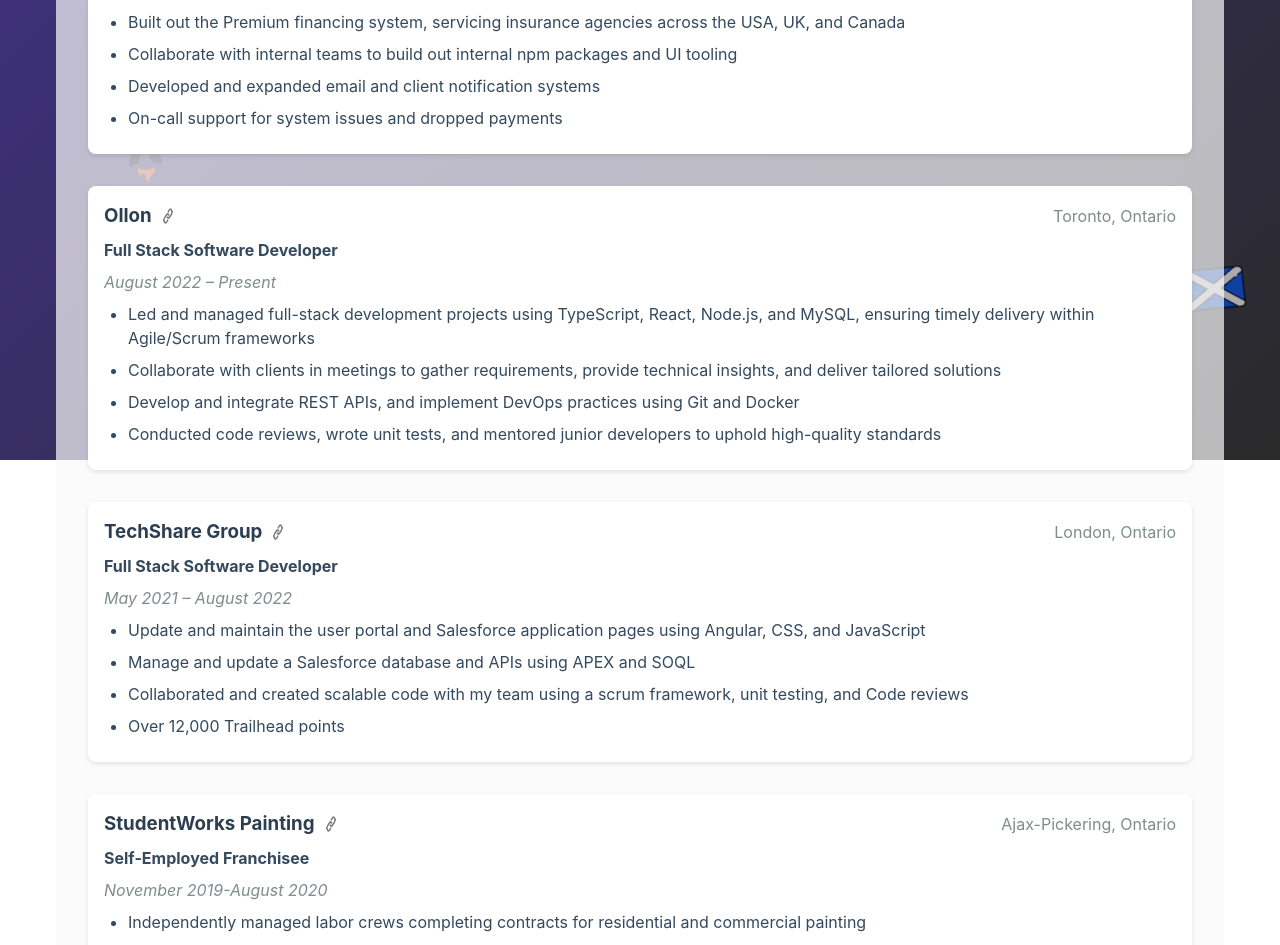
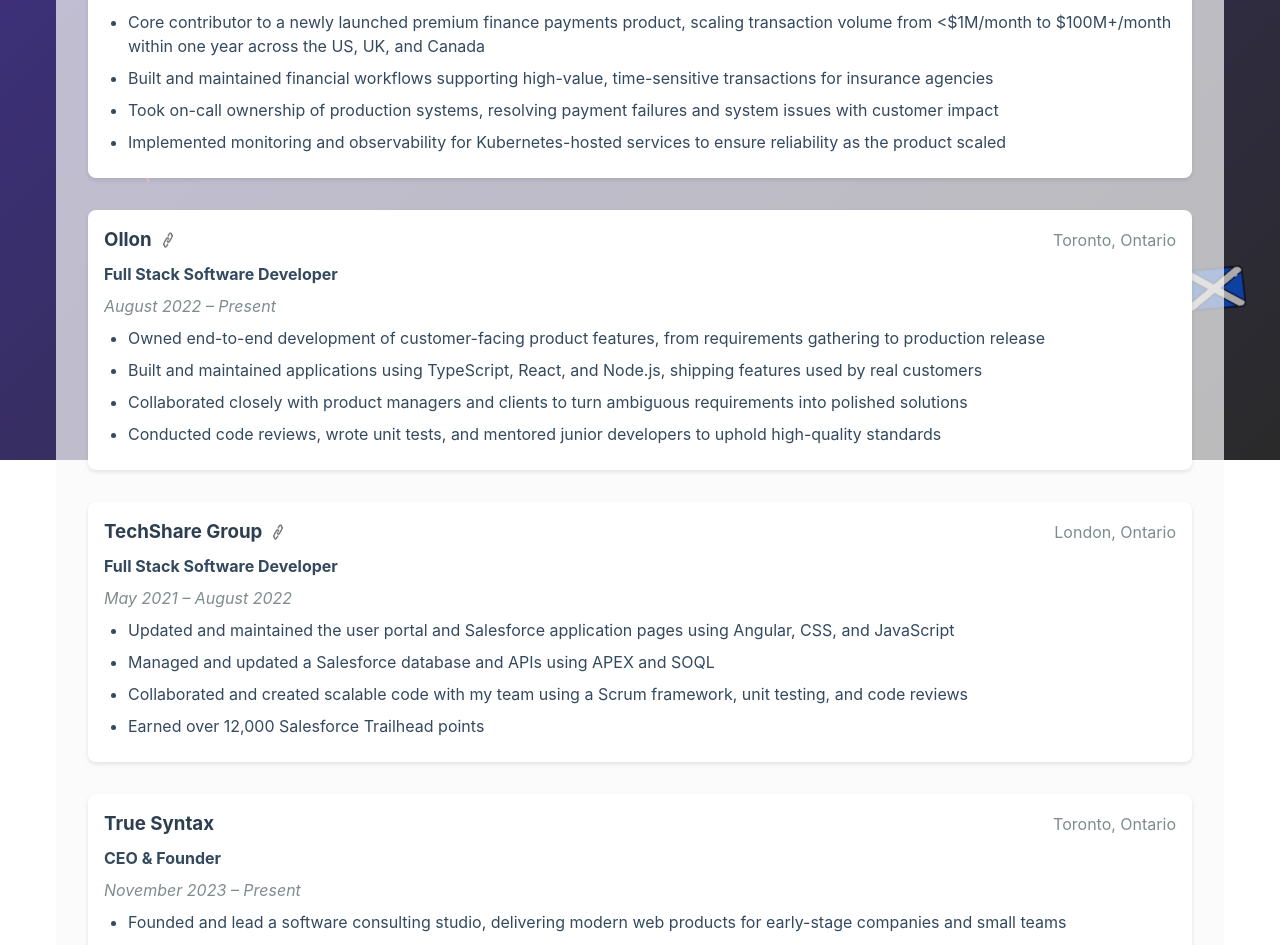
Before and after one commit to RyleyReid/ryleyreid.com, a React (Vite) app: page / in a window 1280 px wide. Shown: the part 340-1285 px from the top of the page. Built offline with nearby package versions, Linux system fonts and the light colour scheme.

Commit message:
update content

```diff
--- a/src/components/Experience/content.ts
+++ b/src/components/Experience/content.ts
@@ -3,7 +3,7 @@
   location: string;
   title: string;
   dateRange: string;
-  link: string;
+  link?: string;
   description: string[];
 }
 
@@ -13,12 +13,11 @@
     location: 'Toronto, Ontario',
     title: 'Full Stack Software Developer',
     dateRange: 'Feb 2025 – Present',
-    link: 'https://www1.appliedsystems.com/en-ca/',
     description: [
-      'Built out the Premium financing system, servicing insurance agencies across the USA, UK, and Canada',
-      'Collaborate with internal teams to build out internal npm packages and UI tooling',
-      'Developed and expanded email and client notification systems',
-      'On-call support for system issues and dropped payments',
+      'Core contributor to a newly launched premium finance payments product, scaling transaction volume from <$1M/month to $100M+/month within one year across the US, UK, and Canada',
+      'Built and maintained financial workflows supporting high-value, time-sensitive transactions for insurance agencies',
+      'Took on-call ownership of production systems, resolving payment failures and system issues with customer impact',
+      'Implemented monitoring and observability for Kubernetes-hosted services to ensure reliability as the product scaled',
     ],
   },
   {
@@ -28,9 +27,9 @@
     dateRange: 'August 2022 – Present',
     link: 'https://www.ollon.ca/',
     description: [
-      'Led and managed full-stack development projects using TypeScript, React, Node.js, and MySQL, ensuring timely delivery within Agile/Scrum frameworks',
-      'Collaborate with clients in meetings to gather requirements, provide technical insights, and deliver tailored solutions',
-      'Develop and integrate REST APIs, and implement DevOps practices using Git and Docker',
+      'Owned end-to-end development of customer-facing product features, from requirements gathering to production release',
+      'Built and maintained applications using TypeScript, React, and Node.js, shipping features used by real customers',
+      'Collaborated closely with product managers and clients to turn ambiguous requirements into polished solutions',
       'Conducted code reviews, wrote unit tests, and mentored junior developers to uphold high-quality standards',
     ],
   },
@@ -41,10 +40,22 @@
     dateRange: 'May 2021 – August 2022',
     link: 'https://www.techshare.ca/',
     description: [
-      'Update and maintain the user portal and Salesforce application pages using Angular, CSS, and JavaScript',
-      'Manage and update a Salesforce database and APIs using APEX and SOQL',
-      'Collaborated and created scalable code with my team using a scrum framework, unit testing, and Code reviews',
-      'Over 12,000 Trailhead points',
+      'Updated and maintained the user portal and Salesforce application pages using Angular, CSS, and JavaScript',
+      'Managed and updated a Salesforce database and APIs using APEX and SOQL',
+      'Collaborated and created scalable code with my team using a Scrum framework, unit testing, and code reviews',
+      'Earned over 12,000 Salesforce Trailhead points',
+    ],
+  },
+  {
+    company: 'True Syntax',
+    location: 'Toronto, Ontario',
+    title: 'CEO & Founder',
+    dateRange: 'November 2023 – Present',
+    description: [
+      'Founded and lead a software consulting studio, delivering modern web products for early-stage companies and small teams',
+      'Took full ownership of projects end-to-end: product planning, UX decisions, development, deployment, and iteration based on client feedback',
+      'Built responsive, user-focused applications with React/TypeScript front ends and Node.js back ends, emphasizing clarity and usability',
+      'Worked directly with customers to understand workflows, ship quickly, and refine features based on real-world usage',
     ],
   },
   {
--- a/src/components/Experience/index.tsx
+++ b/src/components/Experience/index.tsx
@@ -25,10 +25,14 @@
           <JobHeader>
             <CompanyInfo>
               <CompanyName>
-                <CompanyLink href={job.link} target="_blank" rel="noopener noreferrer">
-                  {job.company}
-                  <LinkIcon src={linkIcon} alt="Visit company website" />
-                </CompanyLink>
+                {job.link ? (
+                  <CompanyLink href={job.link} target="_blank" rel="noopener noreferrer">
+                    {job.company}
+                    <LinkIcon src={linkIcon} alt="Visit company website" />
+                  </CompanyLink>
+                ) : (
+                  job.company
+                )}
               </CompanyName>
               <Location>{job.location}</Location>
             </CompanyInfo>
```
Also changed, not shown: 1 other file (tests, documents, lock files or other folders).
